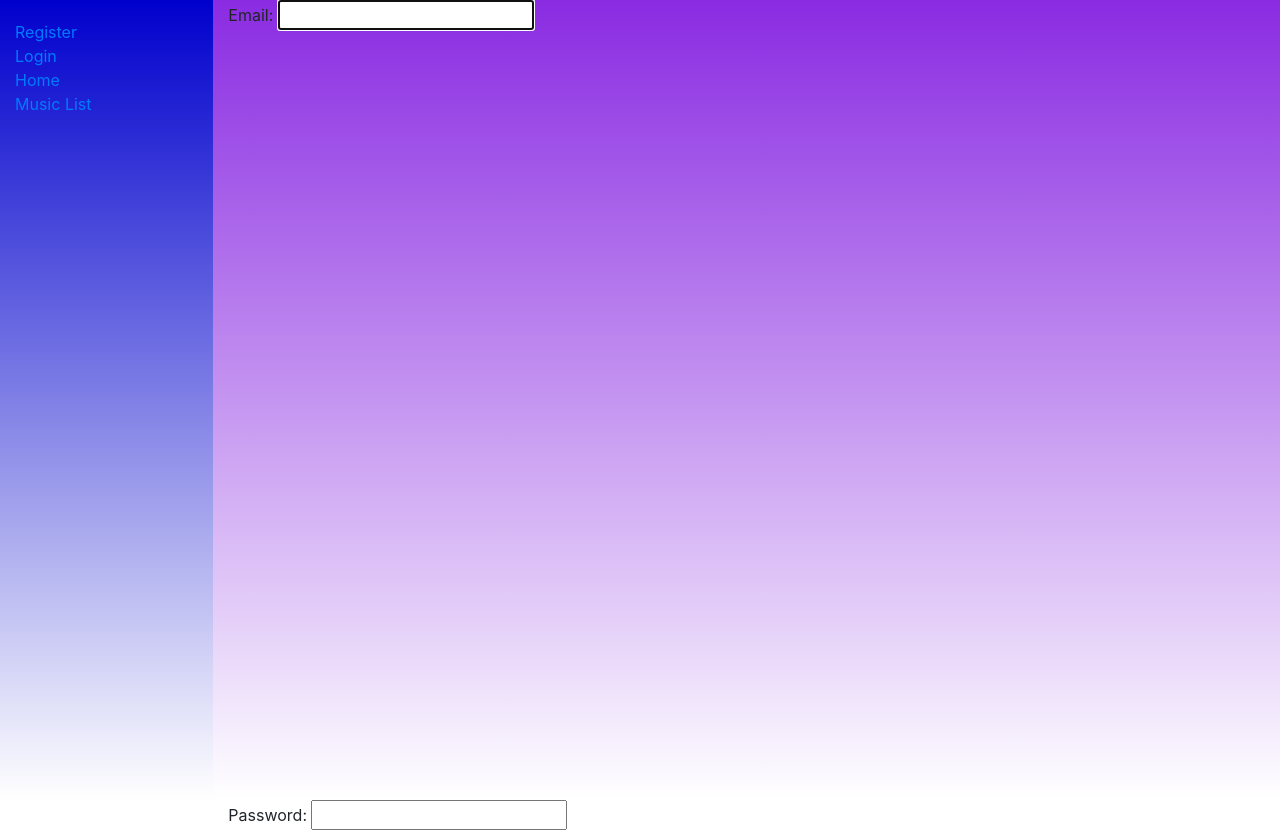
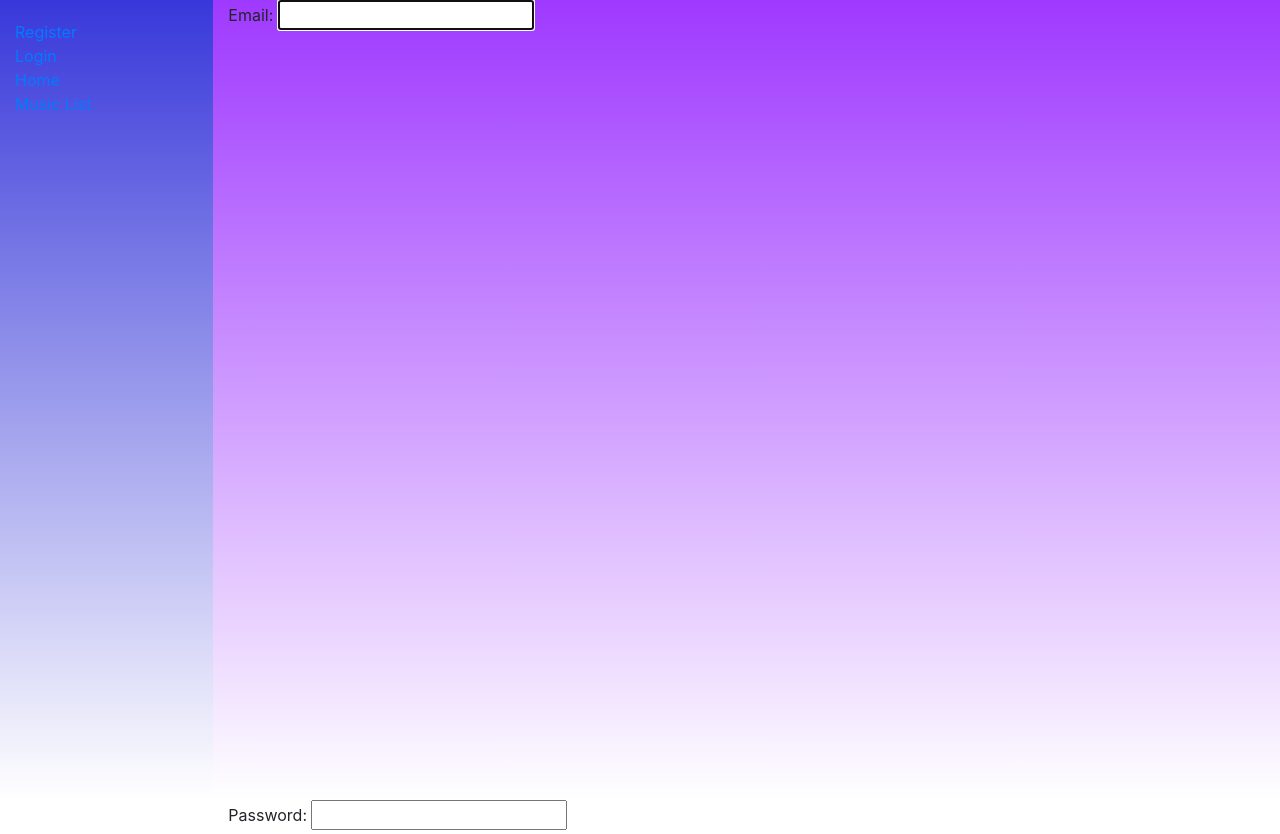
Before and after one commit to Tinky1224/sekai, a Django app: page /accounts/login/?next=/catalog/add_music/ in a window 1280 px wide. Shown: the top 834 px of the page. Run offline with Django 4.2, Linux system fonts and the light colour scheme; some libraries are stand-ins or nearby versions.

Commit message:
change base.html

```diff
--- a/catalog/templates/base.html
+++ b/catalog/templates/base.html
@@ -8,11 +8,11 @@
         <link rel="stylesheet" href="{% static 'css/styles.css' %}">
         <style>
             #sidebar {
-                background: linear-gradient(to bottom, MediumBlue, white);
+                background: linear-gradient(to bottom, rgb(56, 56, 218), white);
             }
 
             #maincontent {
-                background: linear-gradient(to bottom, blueviolet, white);
+                background: linear-gradient(to bottom, rgb(159, 57, 255), white);
             }
 
             div {
@@ -28,8 +28,10 @@
                     {% block sidebar %}
                     <ul class="sidebar-nav">
                         {% if user.is_authenticated %}
-                            <li>User: {{ user.username }}</li>
-                            <li>Login time: {{ user.last_login }}</li>
+                            <li><strong>User: </strong></li>
+                            <li><strong>  {{ user.username }}</strong></li>
+                            <li><strong>Login time: </strong></li>
+                            <li><strong>  {{ user.last_login }}</strong></li>
                             <li><a href="{% url 'logout'%}?next={{request.path}}">Logout</a></li>
                             <li><a href="{% url 'my_musics' %}">my_favorite_musics</a></li>
                         {% else %}
```
